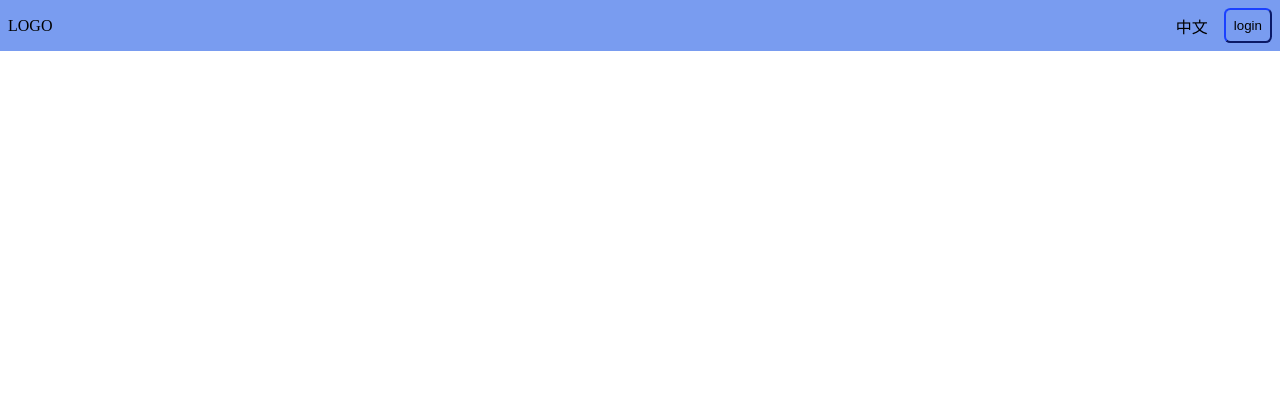
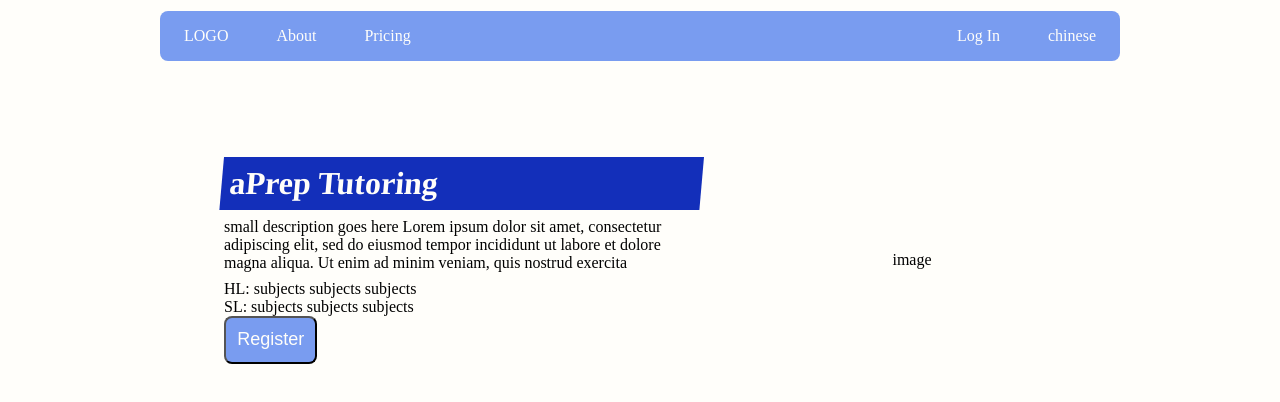
Before and after one commit to redmac135/apreptutors, a SvelteKit app in the folder frontend/: page / in a window 1280 px wide. Shown: the top 402 px of the page. Built offline with nearby package versions, Linux system fonts and the light colour scheme.

Commit message:
small update

```diff
--- a/frontend/src/app.css
+++ b/frontend/src/app.css
@@ -3,6 +3,7 @@
     --light-blue: #799CF0;
     --dark-blue: #132FBA;
     --beige: #FFF6D2;
+    background-color: var(--white);
 }
 
 * {
--- a/frontend/src/routes/+layout.svelte
+++ b/frontend/src/routes/+layout.svelte
@@ -3,36 +3,49 @@
 </script>
 
 <nav>
-	<div>LOGO</div>
-	<div class="nav-right">
-		<p>中文</p>
-		<button>login</button>
-	</div>
+	<ul class="nav-left">
+        <li><a href="/#">LOGO</a></li>
+        <li><a href="/about">About</a></li>
+        <li><a href="/pricing">Pricing</a></li>
+    </ul>
+    <ul class="nav-right">
+        <li><a href="/login">Log In</a></li>
+        <!-- why does the chinese unicode mess up vert spacing :weary: -->
+        <li><a href="/zh">chinese</a></li>
+    </ul>
 </nav>
 
+<slot />
+
 <style>
-	nav {
-		display: flex;
-		justify-content: space-between;
-		align-items: center;
-        padding: 0.5rem;
-		background-color: var(--light-blue);
-	}
-
-    .nav-right {
+    nav {
         display: flex;
-        align-items: center;
+        background-color: var(--light-blue);
+        justify-content: space-between;
+        max-width: 75%;
+        margin: 0.7rem auto;
+        border-radius: 0.5rem;
     }
 
-    /* have a bit of space in between chinese and login */
-    .nav-right > * {
-        margin-left: 1rem;
+    ul {
+        list-style-type: none;
+        overflow: hidden;
     }
 
-    .nav-right > button {
-        background-color: var(--light-blue);
-        padding: 0.5rem;
-        border-color: var(--dark-blue);
-        border-radius: 0.4rem;
+    li {
+        float: left;
+    }
+
+    li a {
+        text-decoration: none;
+        display: block;
+        color: var(--white);
+        padding: 1rem 1.5rem;
+        text-align: center;
+    }
+
+    li a:hover {
+        background-color: var(--dark-blue);
+        border-radius: 0.5rem;
     }
 </style>
--- a/frontend/src/routes/+page.svelte
+++ b/frontend/src/routes/+page.svelte
@@ -2,37 +2,62 @@
 	<div class="intro">
 		<div class="left-side">
 			<h1>aPrep Tutoring</h1>
-			<p>slogan</p>
-			<p>HL SUBJECTS...</p>
+			<p class="description">
+				small description goes here Lorem ipsum dolor sit amet, consectetur adipiscing elit, sed do
+				eiusmod tempor incididunt ut labore et dolore magna aliqua. Ut enim ad minim veniam, quis
+				nostrud exercita
+			</p>
+			<div class="subjects">
+                <p>HL: subjects subjects subjects</p>
+                <p>SL: subjects subjects subjects</p>
+            </div>
+            <button type="button">Register</button>
 		</div>
 		<div class="right-side">image</div>
-	</div>
-	<div class="button-wrapper">
-		<button type="button">Register</button>
 	</div>
 </main>
 
 <style>
+	main {
+		margin: auto;
+		max-width: 75%;
+	}
+
 	.intro {
 		display: flex;
-		justify-content: center;
+		justify-content: space-evenly;
+        margin: 6rem 0;
 	}
 
-	.left-side {
-		margin: 4rem;
+    .left-side {
+        width: 50%;
+    }
+
+	.left-side > h1 {
+		padding: 0.5rem;
+		font: x-large;
+		color: var(--white);
+		background-color: var(--dark-blue);
+		transform: skew(-5deg);
+		transform-origin: top;
 	}
+
+    .description {
+        margin: 0.5rem 0;
+    }
 
 	.right-side {
 		display: flex;
 		justify-content: center;
 		align-items: center;
-		/* PLACEHOLDER VALUES FOR IMAGE */
-		width: 200px;
-		height: 200px;
+		width: 30%;
 	}
 
-	.button-wrapper {
-		display: flex;
-		justify-content: center;
+	button {
+		font-size: large;
+        color: var(--white);
+		padding: 0.7rem;
+		background-color: var(--light-blue);
+		border-radius: 0.5rem;
 	}
 </style>
```
